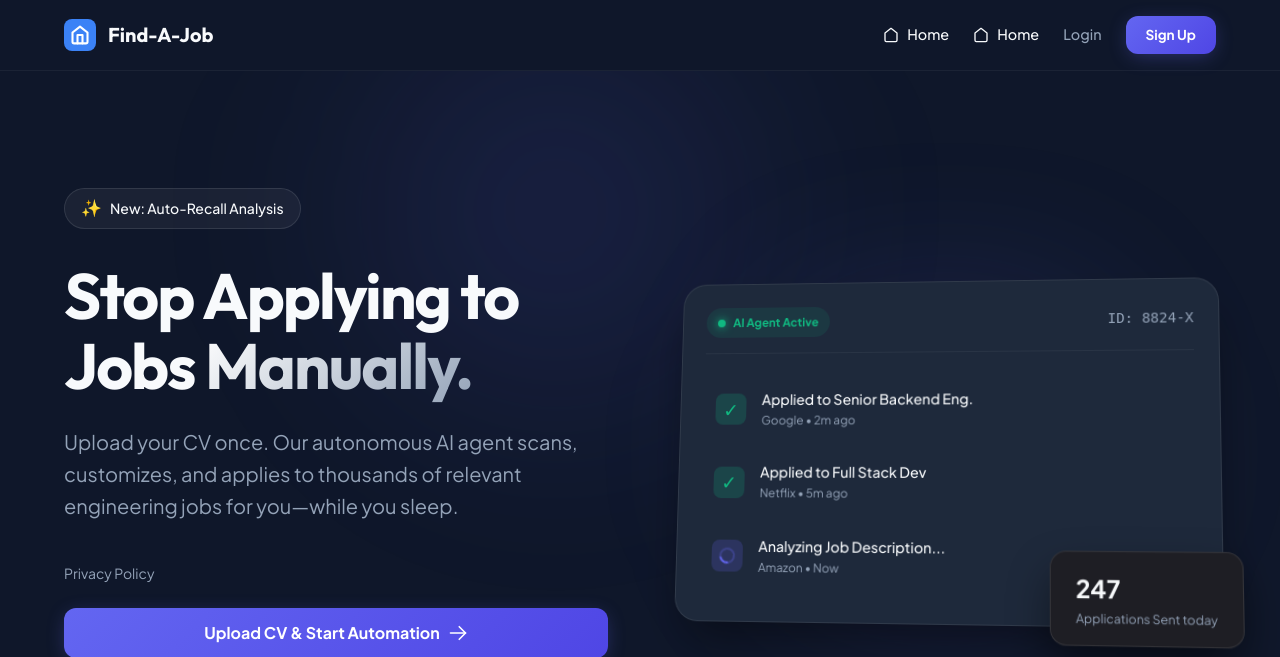
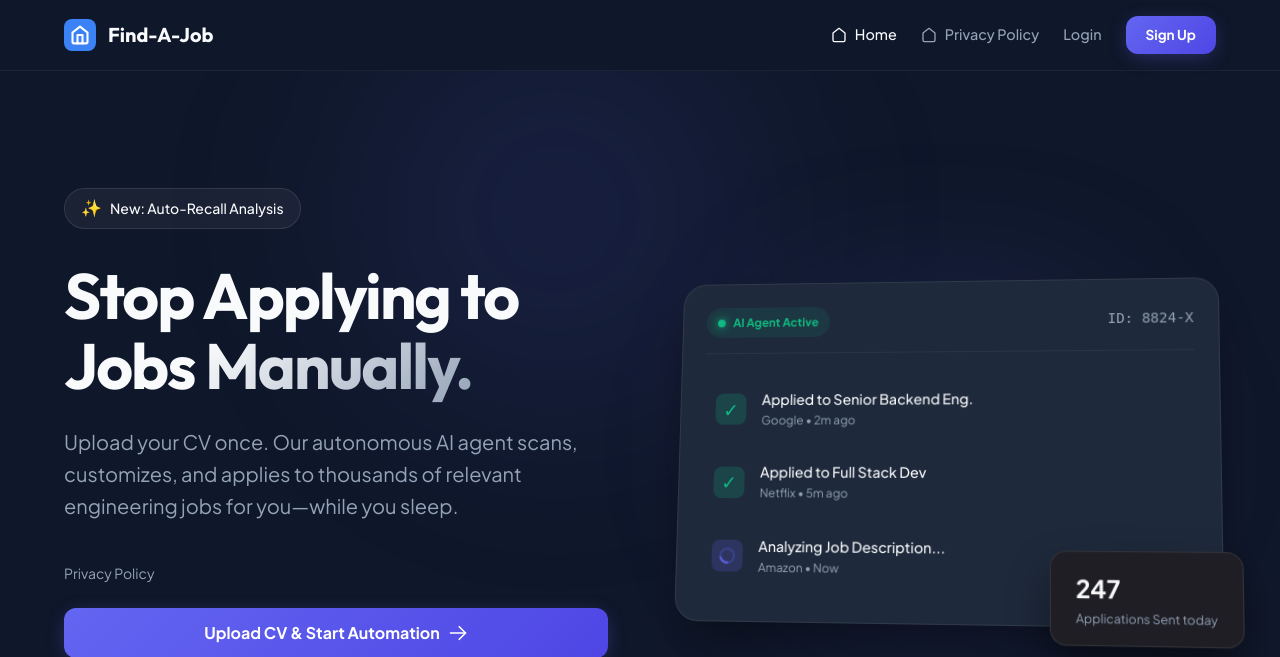
Before and after one commit to kamcho/AIJobs, a Django app: page / in a window 1280 px wide. Shown: the top 657 px of the page. Run offline with Django 4.2, Linux system fonts and the light colour scheme.

Commit message:
redirect

```diff
--- a/templates/base.html
+++ b/templates/base.html
@@ -434,12 +434,12 @@
                     <span>Home</span>
                 </a>
                 <a href="{% url 'privacy_policy' %}"
-                    class="nav-link {% if request.resolver_match.url_name == 'index' %}active{% endif %}">
+                    class="nav-link">
                     <svg width="16" height="16" viewBox="0 0 24 24" fill="none" stroke="currentColor" stroke-width="2"
                         stroke-linecap="round" stroke-linejoin="round">
                         <path d="M3 9l9-7 9 7v11a2 2 0 0 1-2 2H5a2 2 0 0 1-2-2z"></path>
                     </svg>
-                    <span>Home</span>
+                    <span>Privacy Policy</span>
                 </a>
 
                 {% if user.is_authenticated %}
```
